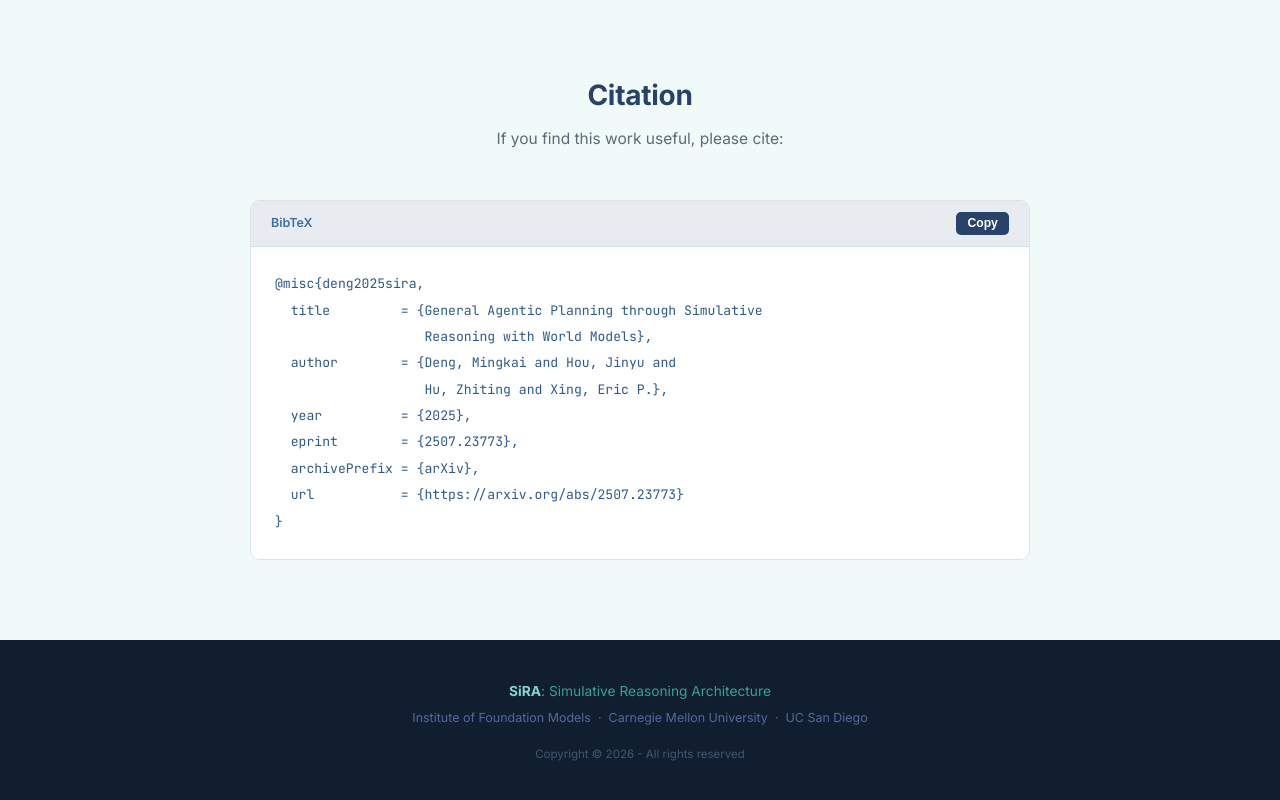
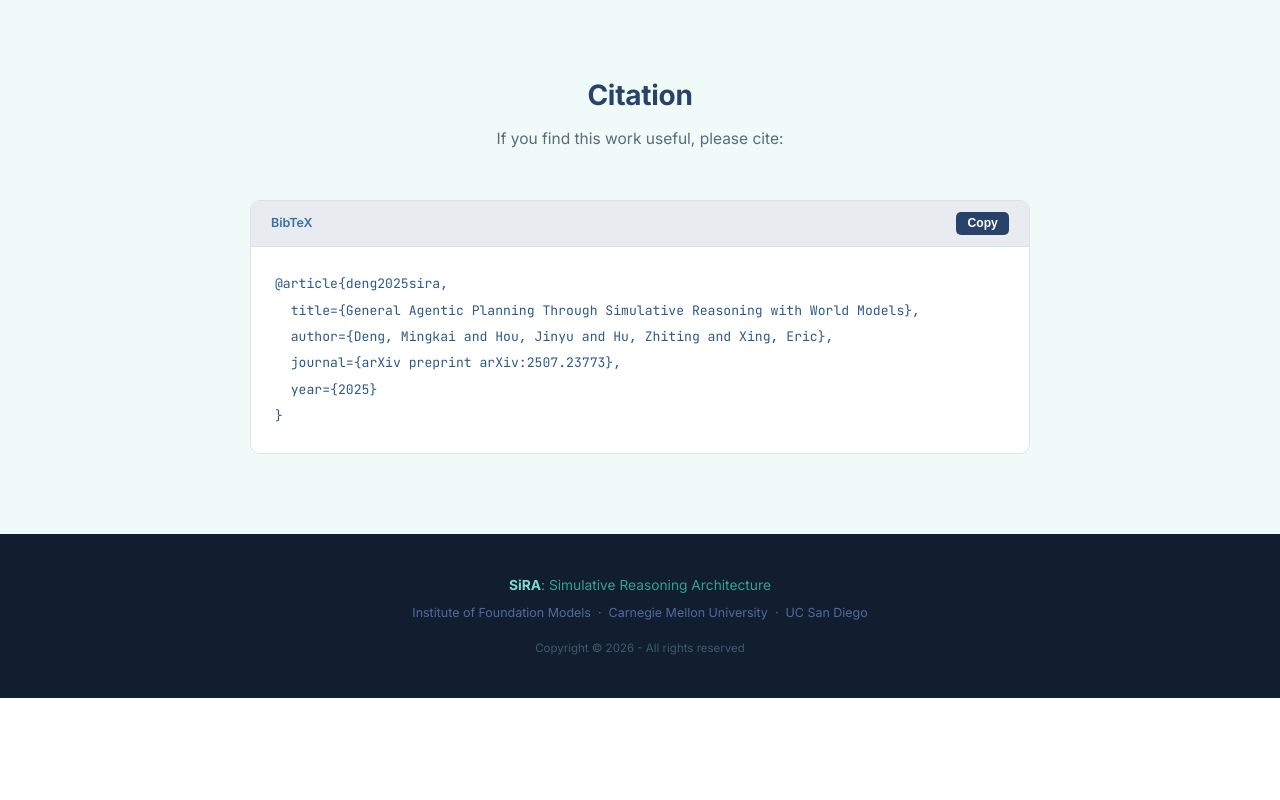
Before and after one commit to sailing-lab/sira-simulative-reasoning, a plain HTML site: page index.html in a window 1280 px wide. Shown: the part 6310-7110 px from the top of the page. After the commit the page ends 7008 px from the top, so only its background shows below. Drawn offline with Linux system fonts and the light colour scheme.

Commit message:
Update bibtex

```diff
--- a/index.html
+++ b/index.html
@@ -244,15 +244,11 @@
           <span>BibTeX</span>
           <button class="copy-btn" onclick="copyBibtex()">Copy</button>
         </div>
-        <pre id="bibtex-text"><code>@misc{deng2025sira,
-  title         = {General Agentic Planning through Simulative
-                   Reasoning with World Models},
-  author        = {Deng, Mingkai and Hou, Jinyu and
-                   Hu, Zhiting and Xing, Eric P.},
-  year          = {2025},
-  eprint        = {2507.23773},
-  archivePrefix = {arXiv},
-  url           = {https://arxiv.org/abs/2507.23773}
+        <pre id="bibtex-text"><code>@article{deng2025sira,
+  title={General Agentic Planning Through Simulative Reasoning with World Models},
+  author={Deng, Mingkai and Hou, Jinyu and Hu, Zhiting and Xing, Eric},
+  journal={arXiv preprint arXiv:2507.23773},
+  year={2025}
 }</code></pre>
       </div>
     </div>
```
